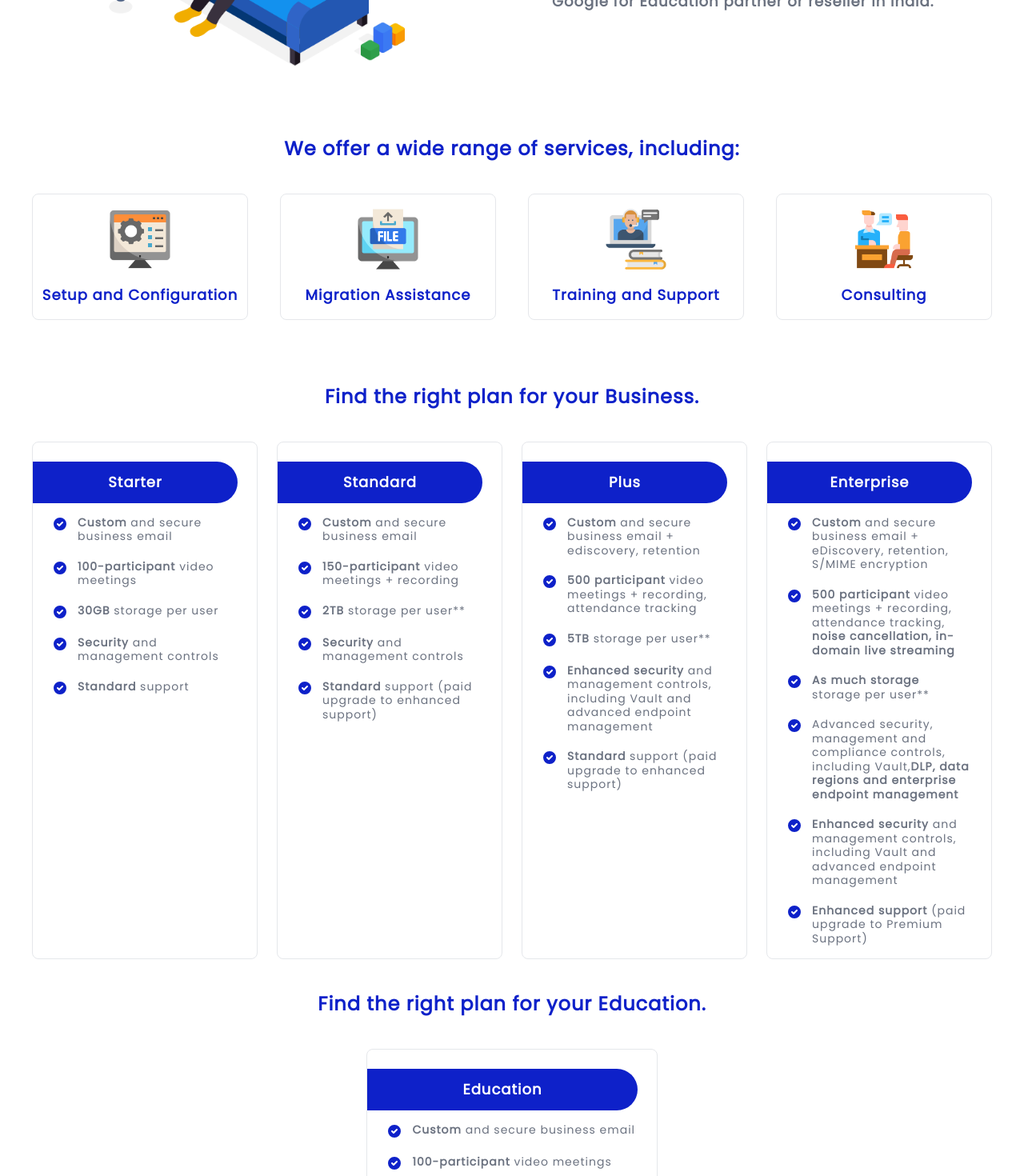
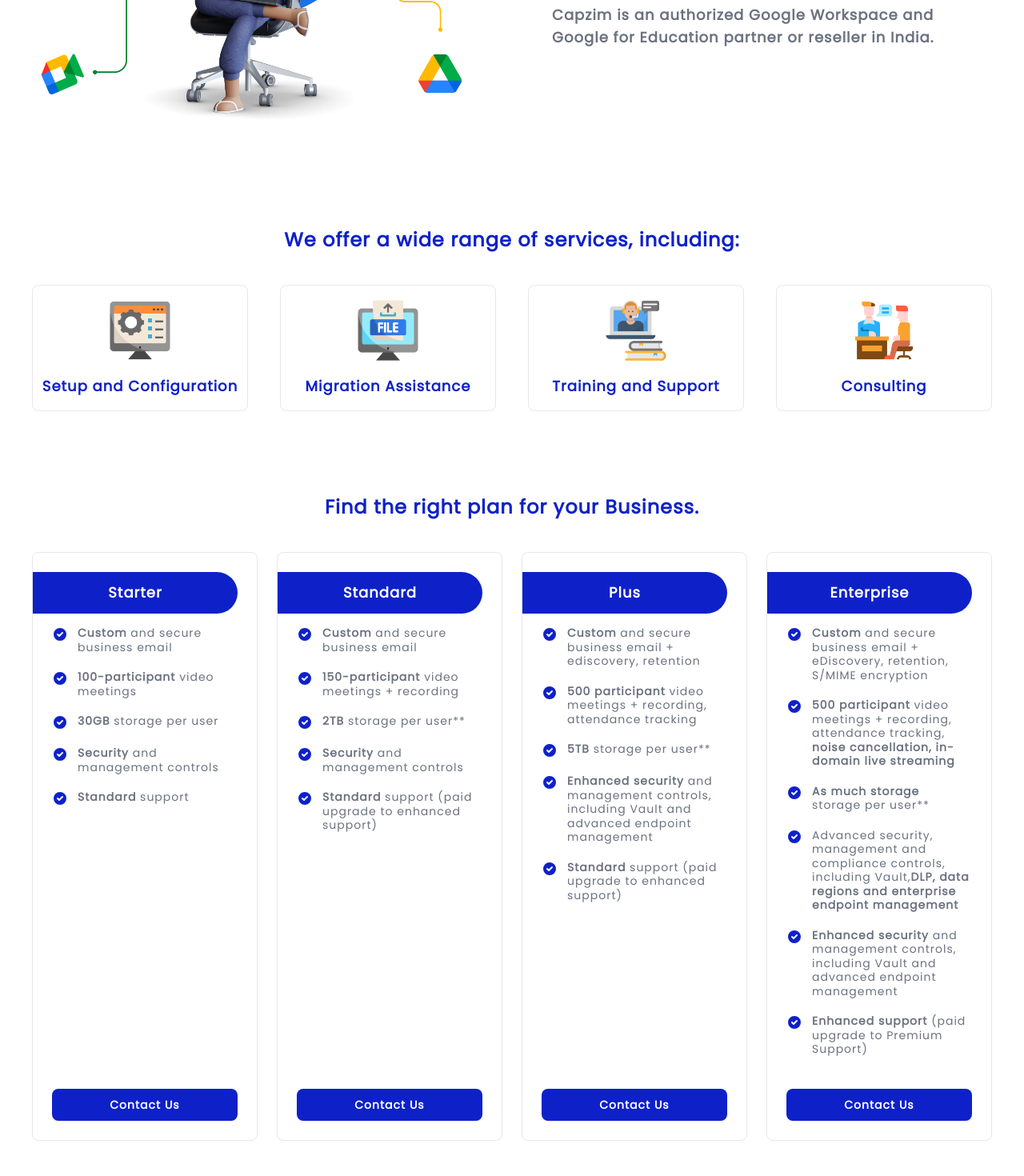
Before and after one commit to praveensumathi/google-work-space, a Next.js app: page / in a window 1280 px wide. Shown: the part 720-2190 px from the top of the page at 80% size. Built offline with nearby package versions, Linux system fonts and the light colour scheme.

Commit message:
design fix

```diff
--- a/app/components/applicationCard.tsx
+++ b/app/components/applicationCard.tsx
@@ -5,13 +5,13 @@
 const customTheme: CustomFlowbiteTheme["card"] = {
   root: {
     children:
-      "flex h-full flex-col p-4 hover:pl-4 transition-all hover:border-primary hover:rounded-md",
+      "flex h-full flex-col p-4 hover:pl-4 hover:border-x-2 transition-all hover:border-primary hover:rounded-md",
   },
 };
 
 function ApplicationCard(item: ApplicationList) {
   return (
-    <Card className="max-w-md cursor-pointer rounded-lg " theme={customTheme}>
+    <Card className="max-w-md cursor-pointer rounded-lg" theme={customTheme}>
       <div className="flex gap-3 items-center">
         <Image src={item.imageUrl} alt={item.title} width={40} height={40} />
         <div className="font-extrabold text-lg bg-title-gradient bg-clip-text text-transparent">
--- a/app/components/priceCard.tsx
+++ b/app/components/priceCard.tsx
@@ -43,16 +43,17 @@
           ))}
         </ul>
       </div>
-      {/* <div className="m-6 flex justify-end flex-col h-full">
-        <button
+      <div className="m-6 flex justify-end flex-col h-full">
+        <a
+          href="#contact"
           type="button"
-          className="font-semibold w-full h-10 justify-center
+          className="font-semibold w-full h-10 justify-center cursor-pointer
           rounded-lg bg-primary-gradient py-2.5 text-center text-sm
            text-white"
         >
           Contact Us
-        </button>
-      </div> */}
+        </a>
+      </div>
     </Card>
   );
 }
--- a/app/page.tsx
+++ b/app/page.tsx
@@ -39,7 +39,7 @@
           <SectionTitle title="Google Workspace Partner/Reseller India" />
           <About />
         </section>
-        <section id="service-sections" className="md:px-10 px-4 pb-10">
+        <section id="service-sections" className="md:px-10 px-4 pb-10 md:mt-6">
           <SectionTitle title="We offer a wide range of services, including:" />
           <div className="grid grid-rows-1 sm:grid-cols-1 md:grid-cols-2 lg:grid-cols-3 xl:grid-cols-4 gap-10">
             {services.map((item) => (
@@ -47,7 +47,7 @@
             ))}
           </div>
         </section>
-        <section id="price-plans" className="md:px-10 px-4 pb-10">
+        <section id="price-plans" className="md:px-10 px-4 pb-10 md:mt-6">
           <SectionTitle title="Find the right plan for your Business." />
           <div className="grid grid-rows-1 sm:grid-cols-1 md:grid-cols-2 lg:grid-cols-2 xl:grid-cols-4 gap-6">
             {businessPlans.map((item, index) => (
@@ -55,6 +55,7 @@
             ))}
           </div>
 
+          <div className="mt-8">
             <SectionTitle title="Find the right plan for your Education." />
             <div
               className={clsx(
@@ -70,6 +71,7 @@
                 <PriceCard plans={item} index={index} key={item.heading} />
               ))}
             </div>
+          </div>
         </section>
         <section id="application-sections" className="md:px-10 px-4 pb-10">
           <SectionTitle title="Unleash the untapped potential of your beloved apps and take your experience to extraordinary new heights" />
@@ -82,7 +84,7 @@
       </div>
       <section id="contact" className="border-t-1">
         <div className="container m-auto md:px-10 px-4">
-          <div className="bg-primary-gradient h-0.5 md:my-16 sm:my-12" />
+          <div className="bg-primary-gradient h-0.5 md:my-14 sm:my-12" />
           <div className="py-10 grid grid-rows-1 sm:grid-cols-1 md:grid-cols-2 gap-8 place-items-center">
             <ContactDetail />
             <ContactForm />
```
Also changed, not shown: public/google-workspace-banner.png, public/google-workspace.png. Lines whose indentation alone changed are shown as unchanged.
